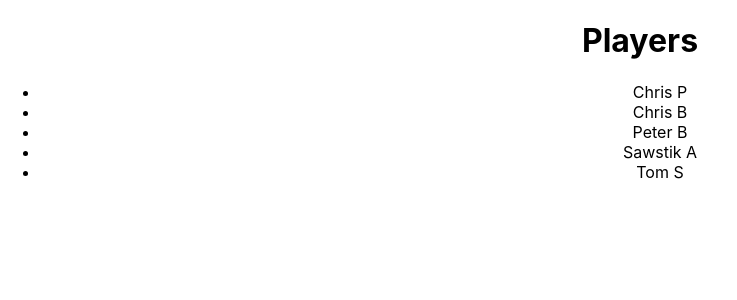
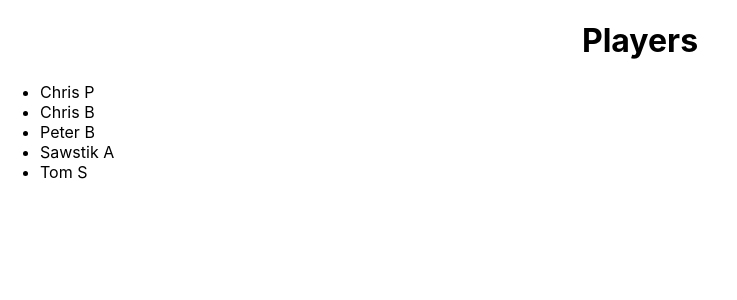
Before and after one commit to 2024-fall-afe-mowe/foo-react, a React (Create React App) app: page / in a window 1280 px wide. Shown: the top 300 px of the page, without its empty margins (0-737 px from the left). Built offline with nearby package versions, Linux system fonts and the light colour scheme.

Commit message:
First CSS in
The wrong place

```diff
--- a/src/App.tsx
+++ b/src/App.tsx
@@ -19,7 +19,7 @@ function App() {
   </h1>
   <ul>
     {
-      players.map(x => <li>{x}</li>)
+      players.map(x => <li style={{ textAlign:'left' }}>{x}</li>)
     }
   </ul>
     </div>
```
